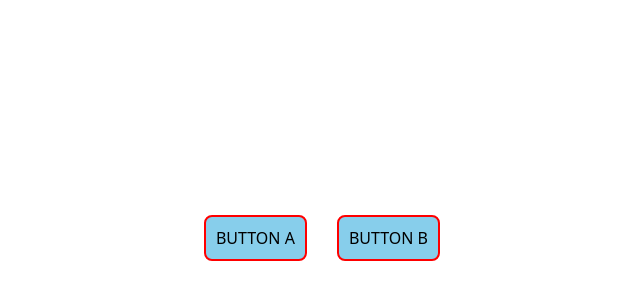
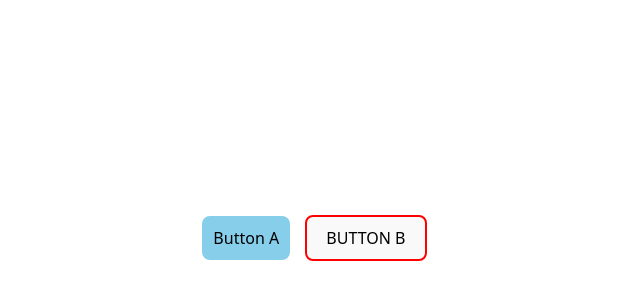
Before and after one commit to kih1015/REACT-STUDY, a React (Vite) app in the folder learning-jsx/: page / in a window 1280 px wide. Shown: the part 162-462 px from the top of the page, without its empty margins (318-958 px from the left). Built offline with nearby package versions, Linux system fonts and the light colour scheme.

Commit message:
feat: css 모듈화

```diff
--- a/learning-jsx/src/ButtonA.jsx
+++ b/learning-jsx/src/ButtonA.jsx
@@ -1,8 +1,10 @@
 import React from "react";
-import "./ButtonA.css";
+import styles from "./ButtonA.module.css";
 
 function ButtonA() {
-  return <button className="button">Button A</button>;
+  console.log(styles);
+
+  return <button className={styles.button}>Button A</button>;
 }
 
 export default ButtonA;
--- /dev/null
+++ b/learning-jsx/src/ButtonA.module.css
@@ -0,0 +1,11 @@
+.button {
+  background-color: skyblue;
+  padding: 10px;
+  font-size: 16px;
+}
+.slider {
+  padding: 0;
+}
+#topmenu {
+  margin: 0;
+}
--- a/learning-jsx/src/ButtonB.jsx
+++ b/learning-jsx/src/ButtonB.jsx
@@ -1,8 +1,10 @@
 import React from "react";
-import "./ButtonB.css";
+import styles from "./ButtonB.module.css";
 
 function ButtonB() {
-  return <button className="button">Button B</button>;
+  console.log(styles);
+
+  return <button className={styles.button}>Button B</button>;
 }
 
 export default ButtonB;
--- /dev/null
+++ b/learning-jsx/src/ButtonB.module.css
@@ -0,0 +1,5 @@
+.button {
+  border: 2px solid red;
+  margin: 15px;
+  text-transform: uppercase;
+}
```
